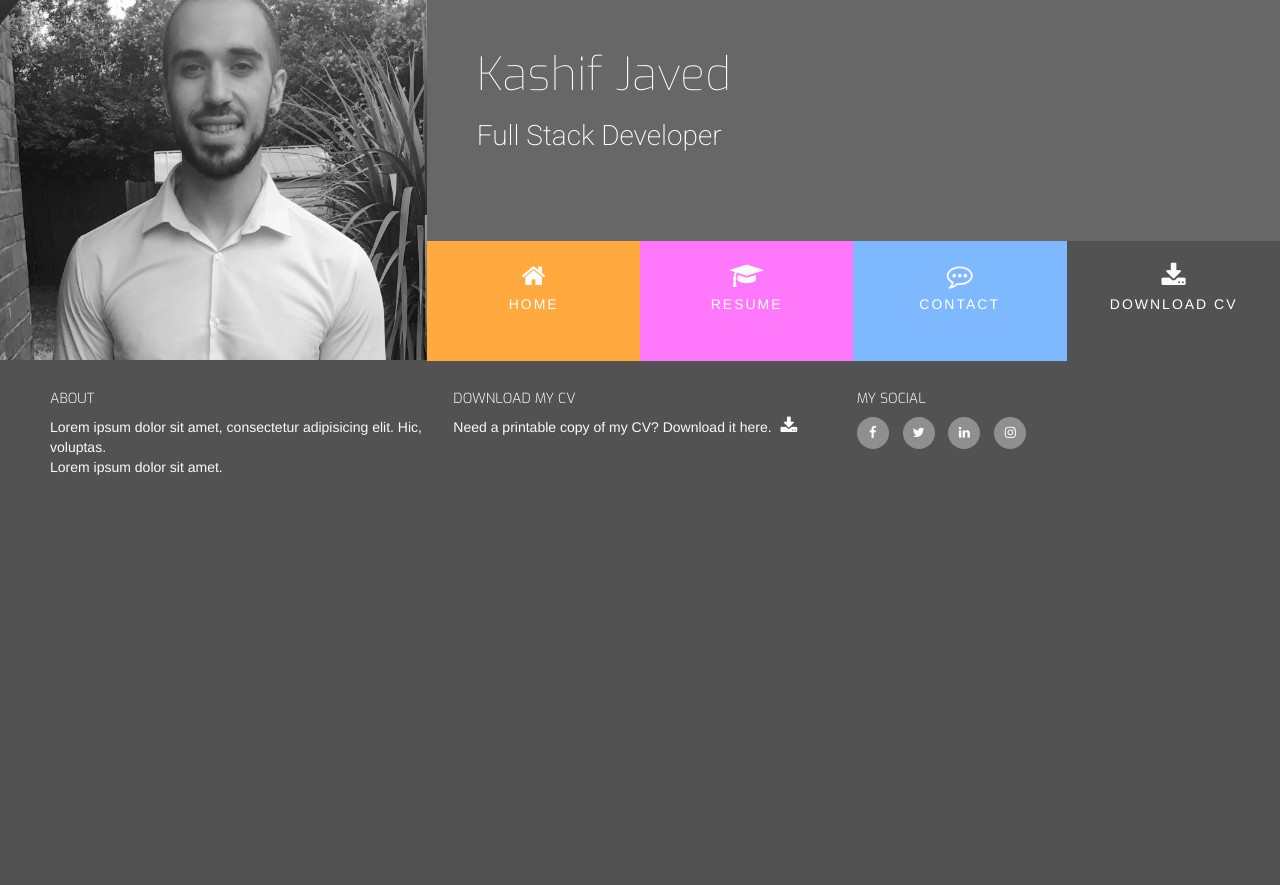
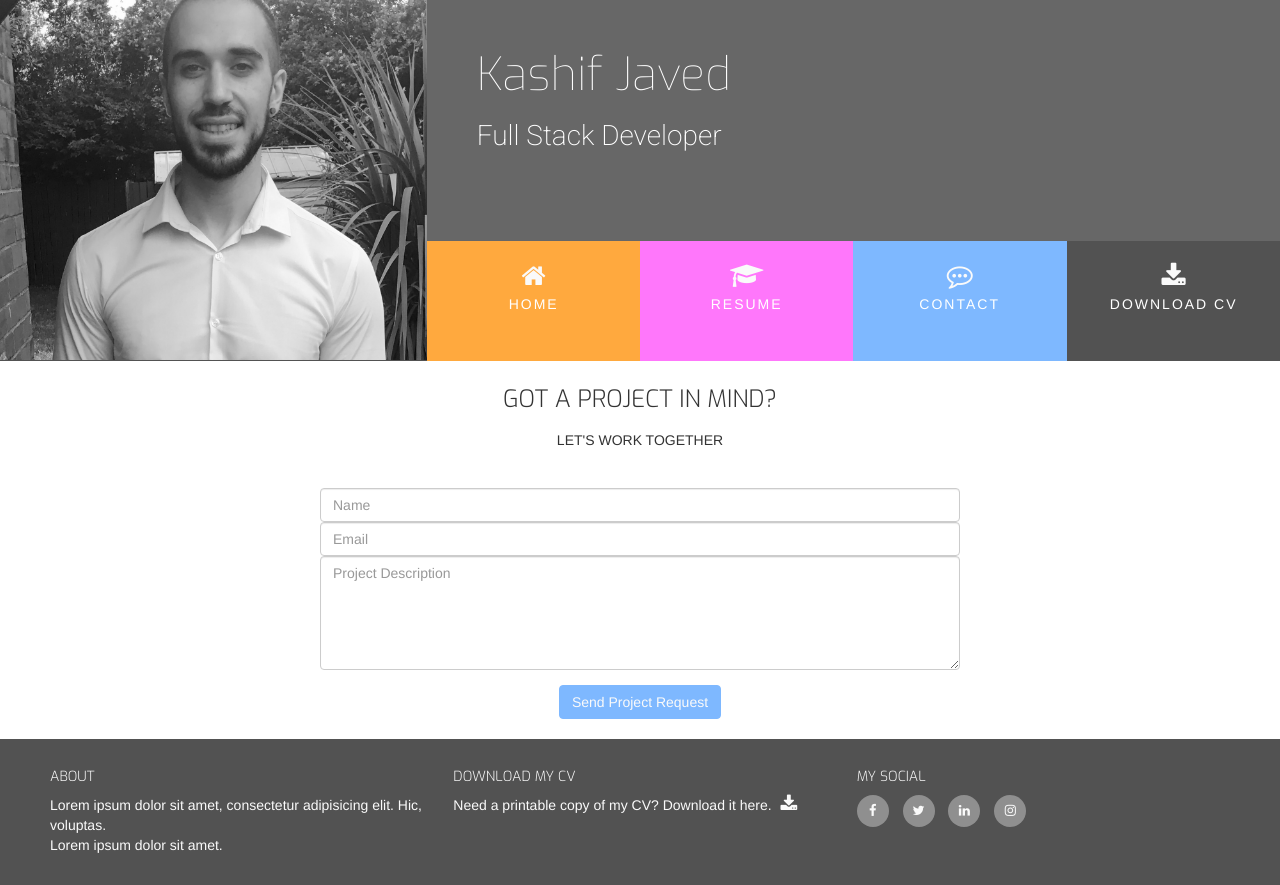
Before and after one commit to Kash1503/resume, a plain HTML site: page contact.html in a window 1280 px wide. Before the commit the page ends 800 px from the top, so only its background shows below. Drawn offline with nearby package versions, Linux system fonts and the light colour scheme.

Commit message:
added the form and title to the contact page

```diff
--- a/assets/css/style.css
+++ b/assets/css/style.css
@@ -34,8 +34,12 @@ body {
     background-color: #f4f4f4;
 }
 
-.bg-color-work-history{
+.bg-color-work-history {
     background-color: #ff77fb;
+}
+
+.bg-color-contact {
+    background-color: #ffffff;
 }
 
 /*-----------------------------------------------------special paddings/margin/text*/
@@ -219,7 +223,7 @@ footer .cv-pdf i:hover {
 
 /*-----------------------------------------------------Personal Info*/
 
-.personal-info-item{
+.personal-info-item {
     margin-bottom: 20px;
     padding-left: 15px;
     display: block;
@@ -227,16 +231,16 @@ footer .cv-pdf i:hover {
 }
 
 .personal-info-item .key,
-.personal-info-item .value{
+.personal-info-item .value {
     padding-right: 8px;
 }
 
 .personal-info-item .key p,
-.personal-info-item .value p{
+.personal-info-item .value p {
     margin: 0;
 }
 
-.personal-info-item .key{
+.personal-info-item .key {
     vertical-align: top;
     width: 30%;
     margin-right: 21px;
@@ -244,11 +248,11 @@ footer .cv-pdf i:hover {
     display: inline-block;
 }
 
-.personal-info-item .key p{
+.personal-info-item .key p {
     font-weight: 700;
 }
 
-.personal-info-item .value{
+.personal-info-item .value {
     position: relative;
     display: inline-block;
     width: 60%;
@@ -256,36 +260,36 @@ footer .cv-pdf i:hover {
 
 /*-----------------------------------------------------Skills*/
 
-.progress{
+.progress {
     position: relative;
     height: 25px;
     margin: 15px;
 }
 
-.progress-type{
+.progress-type {
     position: absolute;
     font-weight: 400;
     color: #fafafa;
-    background-color: rgba(25,25,25,0.2);
+    background-color: rgba(25, 25, 25, 0.2);
     left: 0px;
     padding: 3px 30px 2px 10px;
 }
 
 /*-----------------------------------------------------History*/
 
-.timeline-item{
+.timeline-item {
     padding: 4em 2em 0em 2em;
     color: #fafafa;
     border-left: 1px solid;
     position: relative;
 }
 
-.timeline-item p{
+.timeline-item p {
     padding: 0;
     margin: 0;
 }
 
-.timeline-item::before{
+.timeline-item::before {
     content: attr(dates);
     position: absolute;
     left: 2.5em;
@@ -298,7 +302,7 @@ footer .cv-pdf i:hover {
     margin: 0;
 }
 
-.timeline-item::after{
+.timeline-item::after {
     width: 12px;
     height: 12px;
     display: block;
@@ -310,13 +314,48 @@ footer .cv-pdf i:hover {
     background: #fafafa;
 }
 
-.history-items{
+.history-items {
     margin-bottom: 25px;
 }
 
-.history-heading{
+.history-heading {
     color: #fafafa;
     margin-bottom: 50px;
+}
+
+/*-----------------------------------------------------Contact*/
+
+.center-form {
+    max-width: 70%;
+    padding-top: 10px;
+    margin: 0 auto;
+}
+
+.contact-heading {
+    font-family: "Exo", sans-serif;
+    font-weight: 300;
+    margin-bottom: 20px;
+    margin-top: 25px;
+}
+
+button[type="submit"] {
+    background-color: #7eb8ff;
+    margin-top: 15px;
+    margin-bottom: 20px;
+    color: #fafafa;
+    border-color: #7eb8ff;
+}
+
+button[type="submit"]:hover {
+    background-color: #5d90ce;
+    border-color: #5d90ce;
+    color: #fafafa;
+}
+
+button[type="submit"]:focus {
+    background-color: #5d90ce;
+    border-color: #5d90ce;
+    color: #fafafa;
 }
 
 /*-----------------------------------------------------Media Queries*/
@@ -327,4 +366,11 @@ footer .cv-pdf i:hover {
         float: none;
         display: table-cell;
     }
+
+    .center-form {
+        max-width: 50%;
+        min-height: 240px;
+        padding-top: 30px;
+        margin: 0 auto;
+    }
 }
--- a/contact.html
+++ b/contact.html
@@ -41,7 +41,22 @@
             </div>
         </div>
     </header>
-
+    <section class="container-fluid">
+        <div class="row bg-color-contact">
+            <div>
+                <h3 class="contact-heading uppercase text-center">Got a Project in Mind?</h3>
+                <h5 class="uppercase text-center">Let's work together</h5>
+            </div>
+            <div class="center-form">
+                <form>
+                    <input type="text" name="name" id="fullname" class="form-control" placeholder="Name" required/>
+                    <input type="text" name="emailaddress" id="emailaddress" class="form-control" placeholder="Email" required/>
+                    <textarea rows="5" name="projectsummary" id="projectsummary" class="form-control" placeholder="Project Description"></textarea>
+                    <button type="submit" class="btn center-block">Send Project Request</button>
+                </form>
+            </div>
+        </div>
+    </section>
     <footer class="container-fluid">
         <div id="footer-details" class="row">
             <div class="col-sm-4">
```
